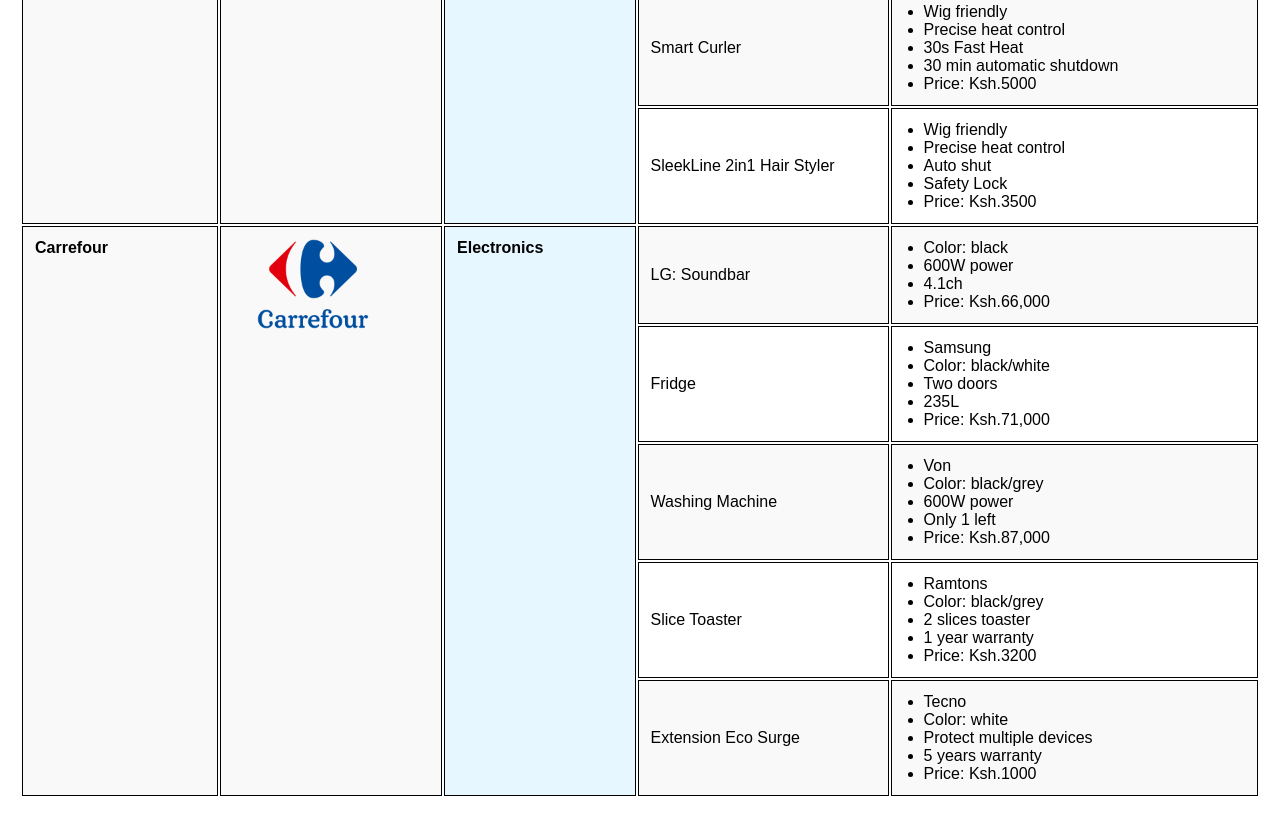
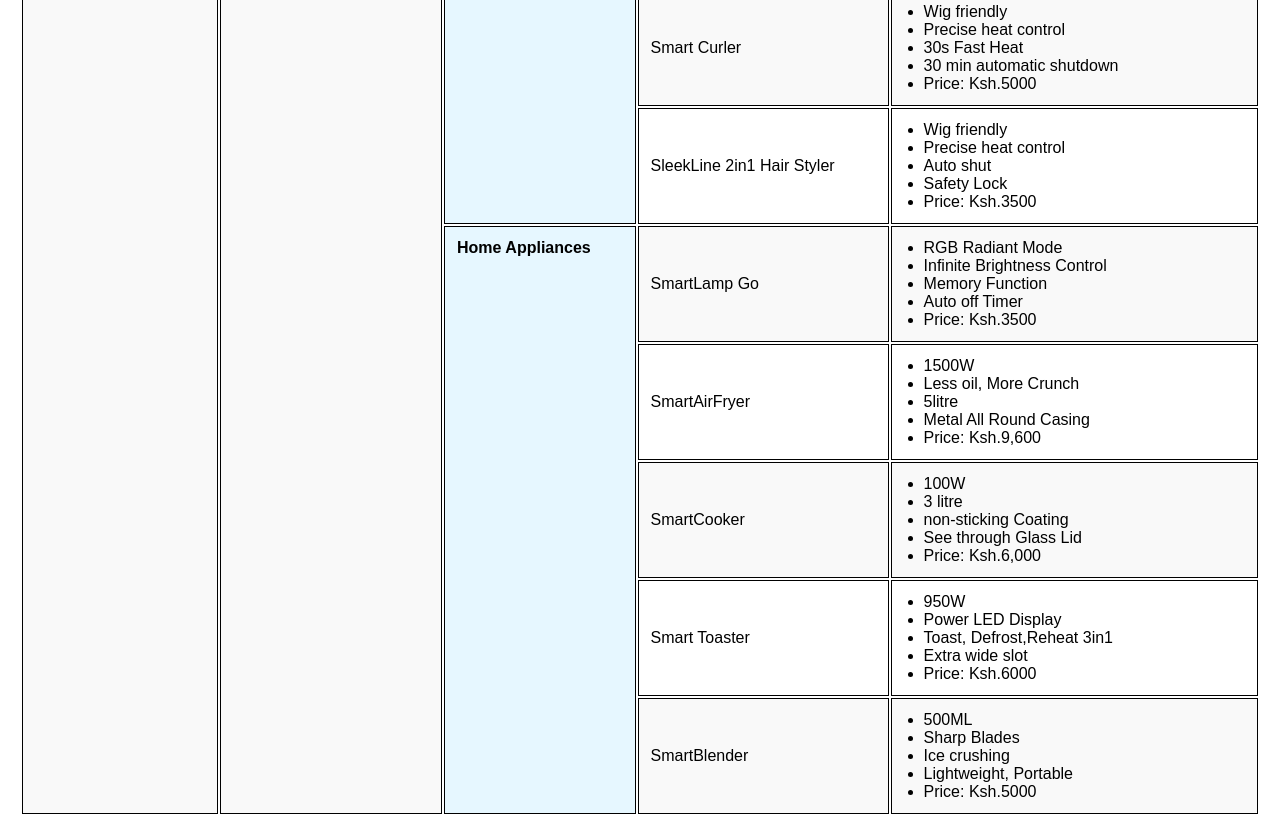
Before and after one commit to Gladys-Angela/E-commerceTable, a plain HTML site: page index.html in a window 1280 px wide. Shown: the part 1082-1918 px from the top of the page. Drawn offline with Linux system fonts and the light colour scheme.

Commit message:
last commit

```diff
--- a/index.html
+++ b/index.html
@@ -21,8 +21,8 @@
 
         <!-- Oraimo Store - Audio Products -->
         <tr>
-            <td rowspan="10">Oraimo Store</td>
-            <td rowspan="10"><img src="icons/logo_2_843x.webp"></td>
+            <td rowspan="15">Oraimo Store</td>
+            <td rowspan="15"><img src="icons/logo_2_843x.webp"></td>
             <td rowspan="5" class="category-header">Audio</td>
             <td>Necklace Headphones</td>
             <td>
@@ -147,66 +147,65 @@
             </td>
         </tr>
 
-        <!-- Carrefour - Electronics Products -->
+        <!-- Home Appliances -->
         <tr>
-            <td rowspan="5">Carrefour</td>
-            <td rowspan="5"><img src="icons/Carrefour-Logo.png"></td>
-            <td rowspan="5" class="category-header">Electronics</td>
-            <td>LG: Soundbar</td>
+            <td rowspan="5" class="category-header">Home Appliances</td>
+            <td>SmartLamp Go</td>
             <td>
                 <ul>
-                    <li>Color: black</li>
-                    <li>600W power</li>
-                    <li>4.1ch</li>
-                    <li>Price: Ksh.66,000</li>
+                    <li>RGB Radiant Mode</li>
+                    <li>Infinite Brightness Control</li>
+                    <li>Memory Function</li>
+                    <li>Auto off Timer</li>
+                    <li>Price: Ksh.3500</li>
                 </ul>
             </td>
         </tr>
         <tr>
-            <td>Fridge</td>
+            <td>SmartAirFryer</td>
             <td>
                 <ul>
-                    <li>Samsung</li>
-                    <li>Color: black/white</li>
-                    <li>Two doors</li>
-                    <li>235L</li>
-                    <li>Price: Ksh.71,000</li>
+                    <li>1500W</li>
+                    <li>Less oil, More Crunch</li>
+                    <li>5litre</li>
+                    <li>Metal All Round Casing</li>
+                    <li>Price: Ksh.9,600</li>
                 </ul>
             </td>
         </tr>
         <tr>
-            <td>Washing Machine</td>
+            <td>SmartCooker</td>
             <td>
                 <ul>
-                    <li>Von</li>
-                    <li>Color: black/grey</li>
-                    <li>600W power</li>
-                    <li>Only 1 left</li>
-                    <li>Price: Ksh.87,000</li>
+                    <li>100W</li>
+                    <li>3 litre</li>
+                    <li>non-sticking Coating</li>
+                    <li>See through Glass Lid</li>
+                    <li>Price: Ksh.6,000</li>
                 </ul>
             </td>
         </tr>
         <tr>
-            <td>Slice Toaster</td>
+            <td>Smart Toaster</td>
             <td>
                 <ul>
-                    <li>Ramtons</li>
-                    <li>Color: black/grey</li>
-                    <li>2 slices toaster</li>
-                    <li>1 year warranty</li>
-                    <li>Price: Ksh.3200</li>
+                    <li>950W</li>
+                    <li>Power LED Display</li>
+                    <li>Toast, Defrost,Reheat 3in1</li>
+                    <li>Extra wide slot</li>
+                    <li>Price: Ksh.6000</li>
                 </ul>
             </td>
         </tr>
         <tr>
-            <td>Extension Eco Surge</td>
+            <td>SmartBlender</td>
             <td>
                 <ul>
-                    <li>Tecno</li>
-                    <li>Color: white</li>
-                    <li>Protect multiple devices</li>
-                    <li>5 years warranty</li>
-                    <li>Price: Ksh.1000</li>
+                    <li>500ML</li>
+                    <li>Sharp Blades</li>
+                    <li>Ice crushing</li>
+                    <li>Lightweight, Portable</li>
+                    <li>Price: Ksh.5000</li>
                 </ul>
             </td>
         </tr>
```
Also changed, not shown: 1 other file.
